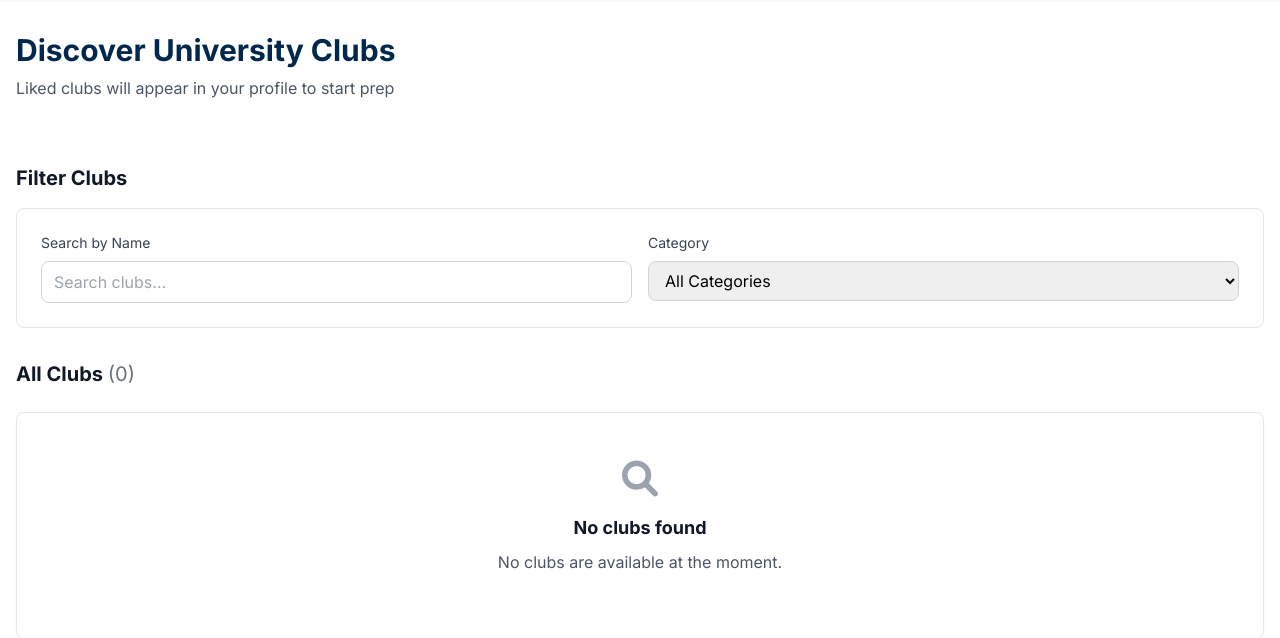
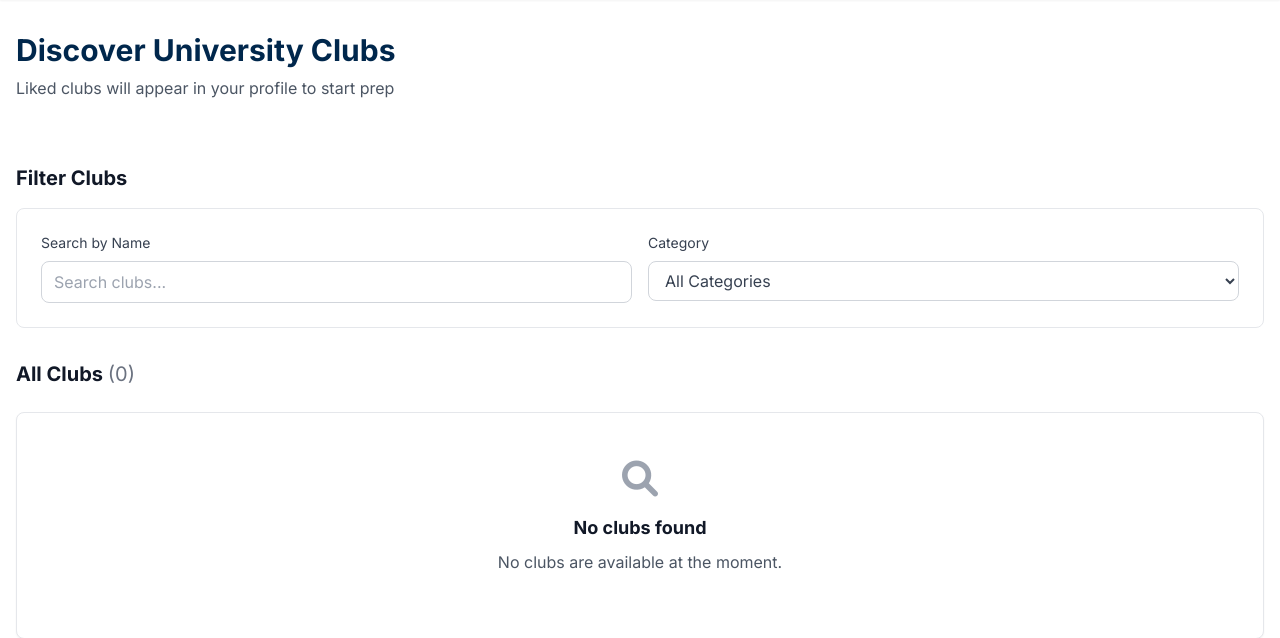
Before and after one commit to LBJANU/ClubAssist, a Django app: page /clubs/ in a window 1280 px wide. Shown: the part 56-694 px from the top of the page. Run offline with Django 5.2, Linux system fonts and the light colour scheme; the visitor is signed in with stand-in values (Sample User, id 1); data that the repository does not hold is empty; some libraries are stand-ins or nearby versions.

Commit message:
larger pagination load and better drop down aesthetic for all filters

```diff
--- a/interviews/views.py
+++ b/interviews/views.py
@@ -52,7 +52,7 @@ def club_prep(request, club_id):
 
     # Pagination setup
     page = request.GET.get('page', 1)
-    paginator = Paginator(questions, 10)  # 10 questions per page
+    paginator = Paginator(questions, 30)  # 10 questions per page
     try:
         questions_page = paginator.page(page)
     except PageNotAnInteger:
--- a/templates/clubs/club_list.html
+++ b/templates/clubs/club_list.html
@@ -39,7 +39,7 @@
                             hx-swap="innerHTML"
                             hx-trigger="change"
                             hx-include="[name='q']"
-                            class="w-full border border-gray-300 rounded-lg px-3 py-2 focus:outline-none focus:ring-2 focus:ring-michigan-blue">
+                            class="w-full bg-white border border-gray-300 rounded-lg px-3 py-2 focus:outline-none focus:ring-2 focus:ring-michigan-blue focus:border-michigan-blue text-gray-700">
                         <option value="">All Categories</option>
                         {% for category_value, category_name in club_categories %}
                         <option value="{{ category_value }}">{{ category_name }}</option>
--- a/templates/interviews/prep.html
+++ b/templates/interviews/prep.html
@@ -109,7 +109,7 @@
                             hx-swap="innerHTML"
                             hx-trigger="change"
                             hx-include="[name='name_search'],[name='question_type'],[name='status']"
-                            class="w-full border border-gray-300 rounded-lg px-3 py-2 focus:outline-none focus:ring-2 focus:ring-michigan-blue">
+                            class="w-full bg-white border border-gray-300 rounded-lg px-3 py-2 focus:outline-none focus:ring-2 focus:ring-michigan-blue focus:border-michigan-blue text-gray-700">
                         <option value="">All Difficulties</option>
                         <option value="easy">Easy</option>
                         <option value="medium">Medium</option>
@@ -124,7 +124,7 @@
                             hx-swap="innerHTML"
                             hx-trigger="change"
                             hx-include="[name='name_search'],[name='difficulty'],[name='status']"
-                            class="w-full border border-gray-300 rounded-lg px-3 py-2 focus:outline-none focus:ring-2 focus:ring-michigan-blue">
+                            class="w-full bg-white border border-gray-300 rounded-lg px-3 py-2 focus:outline-none focus:ring-2 focus:ring-michigan-blue focus:border-michigan-blue text-gray-700">
                         <option value="">All Types</option>
                         <option value="behavioral">Behavioral</option>
                         <option value="technical">Technical</option>
@@ -141,7 +141,7 @@
                             hx-swap="innerHTML"
                             hx-trigger="change"
                             hx-include="[name='name_search'],[name='difficulty'],[name='question_type']"
-                            class="w-full border border-gray-300 rounded-lg px-3 py-2 focus:outline-none focus:ring-2 focus:ring-michigan-blue">
+                            class="w-full bg-white border border-gray-300 rounded-lg px-3 py-2 focus:outline-none focus:ring-2 focus:ring-michigan-blue focus:border-michigan-blue text-gray-700">
                         <option value="">All Status</option>
                         <option value="not_started">Not Started</option>
                         <option value="attempted">Attempted</option>
```
